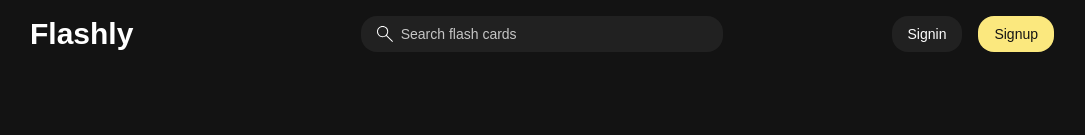
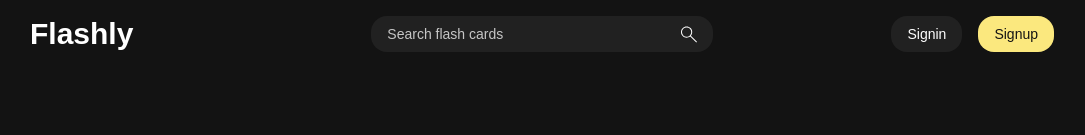
Before and after one commit to rarescovei5/Flashly, a React (Vite) app in the folder frontend/: page / in a window 1280 px wide. Shown: the top 135 px of the page, without its empty margins (98-1183 px from the left). Built offline with nearby package versions, Linux system fonts and the light colour scheme; no server answers; a web font is replaced by a local one.

Commit message:
Gets results every 250ms of what you search

```diff
--- a/frontend/src/App.tsx
+++ b/frontend/src/App.tsx
@@ -1,14 +1,14 @@
-import { BrowserRouter, Routes, Route } from 'react-router-dom';
-import Home from './paths/Home';
-import Signin from './paths/Signin';
-import Signup from './paths/Signup';
-import Decks from './paths/Decks';
-import Deck from './paths/Deck';
-import PlayDeck from './paths/PlayDeck';
-import Discover from './paths/Discover';
-import RequireAuth from './auth/RequireAuth';
-import PersistAuth from './auth/PersistAuth';
-import NotFound from './paths/NotFound';
+import { BrowserRouter, Routes, Route } from "react-router-dom";
+import Home from "./paths/Home";
+import Signin from "./paths/Signin";
+import Signup from "./paths/Signup";
+import Decks from "./paths/Decks";
+import Deck from "./paths/Deck";
+import PlayDeck from "./paths/PlayDeck";
+import Discover from "./paths/Discover";
+import RequireAuth from "./auth/RequireAuth";
+import PersistAuth from "./auth/PersistAuth";
+import NotFound from "./paths/NotFound";
 const App = () => {
   return (
     <BrowserRouter>
@@ -22,7 +22,8 @@ const App = () => {
             <Route path="/decks" element={<Decks />} />
             <Route path="/decks/:deckId" element={<Deck />} />
             <Route path="/decks/:deckId/play" element={<PlayDeck />} />
-            <Route path="/decks/discover" element={<Discover />} />
+            <Route path="/decks/discover/:query" element={<Discover />} />
+            <Route path="/decks/discover/:deckId" element={<Discover />} />
           </Route>
         </Route>
 
--- a/frontend/src/components/Navbar.tsx
+++ b/frontend/src/components/Navbar.tsx
@@ -1,11 +1,45 @@
-import { Link } from 'react-router-dom';
-import useAuth from '../hooks/useAuth';
-import { useState } from 'react';
-import { logoutUser } from '../api';
-import { initialAuthState } from '../context/AuthProvider';
+import { Link, useNavigate } from "react-router-dom";
+import useAuth from "../hooks/useAuth";
+import { useEffect, useState } from "react";
+import { logoutUser } from "../api";
+import { initialAuthState } from "../context/AuthProvider";
+import useAxiosPrivate from "../hooks/userAxiosPrivate";
 const Navbar = () => {
+  const AxiosPrivateInstance = useAxiosPrivate();
   const [isOpen, setIsOpen] = useState(false);
   const { auth, setAuth } = useAuth();
+  const [searchQuery, setSearchQuery] = useState<string>("");
+  const [searchResults, setSearchResults] = useState<
+    { id: string; name: string; username: string }[]
+  >([]);
+  const navigate = useNavigate();
+
+  const searchSubmitHandler = (e: React.FormEvent) => {
+    e.preventDefault();
+    console.log("searched");
+    navigate(`/discover/${searchQuery}`);
+  };
+
+  useEffect(() => {
+    if (searchQuery.length === 0) return;
+
+    const controller = new AbortController();
+    const timeout = setTimeout(() => {
+      const fetchData = async () => {
+        const res = await AxiosPrivateInstance.get(`/discover/${searchQuery}`, {
+          signal: controller.signal,
+        });
+        setSearchResults(res.data);
+      };
+
+      fetchData();
+    }, 250);
+
+    return () => {
+      clearTimeout(timeout);
+      controller.abort();
+    };
+  }, [searchQuery]);
 
   return (
     <div className="w-[80%] max-md:w-[90%] flex items-center mx-auto pt-4 z-[49]">
@@ -19,18 +53,31 @@ const Navbar = () => {
           />
         </Link>
       </div>
-      <div className="rounded-2xl bg-c-light flex-1 max-md:px-2 px-4 py-2 flex">
-        <img className=" mr-2" src="/search.svg" alt="" />
-        <input
-          className="w-full p-small text-[#C6C6C6] placeholder:p-small placeholder:text-[#C6C6C6] bg-transparent  outline-none"
-          type="text"
-          placeholder="Search flash cards"
-        />
+      <div
+        className="rounded-2xl bg-c-light flex-1"
+        onSubmit={searchSubmitHandler}
+      >
+        <form className="w-full flex items-center max-md:px-2 px-4 py-2">
+          <input
+            className=" p-small text-[#C6C6C6] placeholder:p-small flex-1 placeholder:text-[#C6C6C6] bg-transparent  outline-none"
+            type="text"
+            placeholder="Search flash cards"
+            value={searchQuery}
+            onChange={(e) => setSearchQuery(e.target.value)}
+          />
+          {searchQuery.length > 0 ? (
+            <button type="submit" className="ml-2  h-full">
+              <img src="/search.svg" alt="" />
+            </button>
+          ) : (
+            <img className="ml-2 h-full" src="/search.svg" alt="" />
+          )}
+        </form>
       </div>
       <div className="md:flex-1 flex justify-end max-md:ml-2">
         {auth?.accessToken ? (
           <div className="inline-flex max-md:gap-2 gap-4 items-center">
-            <Link className="p-small" to={'/decks'}>
+            <Link className="p-small" to={"/decks"}>
               Decks
             </Link>
             <div className="relative">
@@ -44,9 +91,6 @@ const Navbar = () => {
               </button>
               {isOpen && (
                 <div className="absolute flex flex-col items-center top-[150%] right-0 bg-c-light w-52 rounded-2xl p-4 border-2 border-c-dark">
-                  <Link className="mb-4" to="/profile">
-                    View profile
-                  </Link>
                   <button
                     className="text-c-blue"
                     onClick={() => {
```
Also changed, not shown: 1 other file (tests, documents, lock files or other folders).
